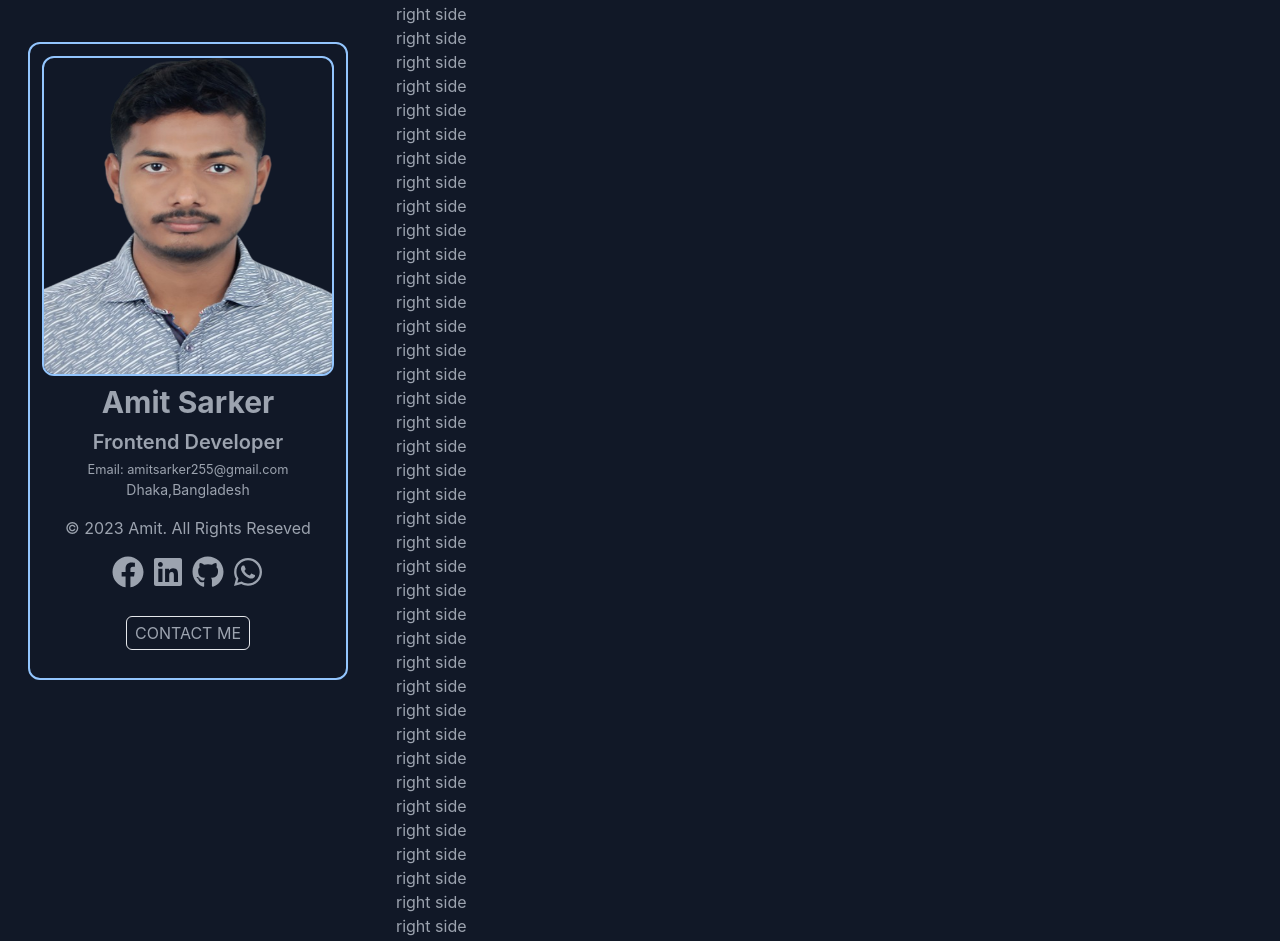
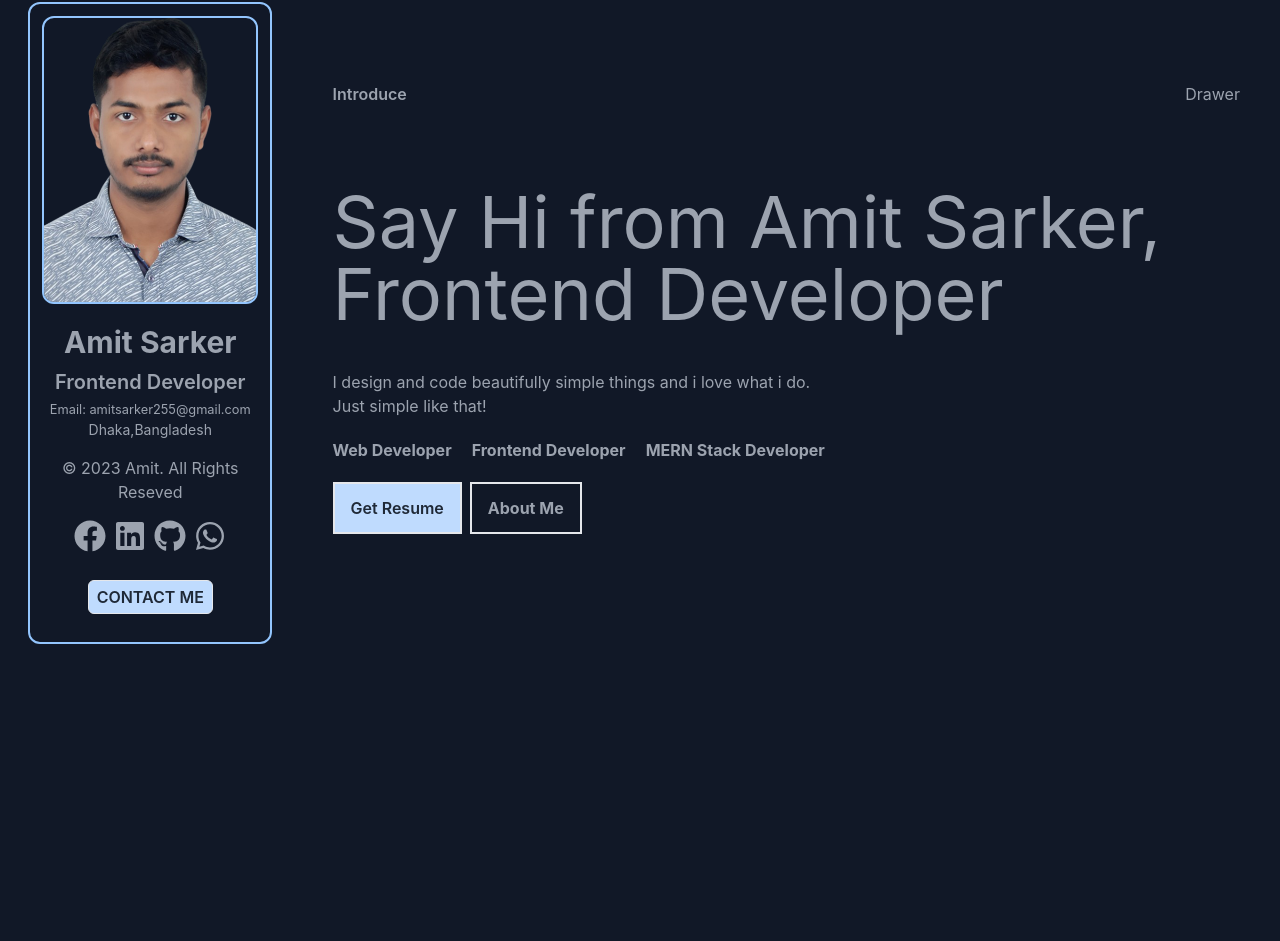
Before and after one commit to amit-sarker-00/portfolio-two-client-code, a React (Create React App) app: page / in a window 1280 px wide. Shown: the part 6-947 px from the top of the page. After the commit the page ends 800 px from the top, so only its background shows below. Built offline with nearby package versions, Linux system fonts and the light colour scheme.

Commit message:
introduce parta added

```diff
--- a/package.json
+++ b/package.json
@@ -11,6 +11,7 @@
     "react-icons": "^4.8.0",
     "react-router-dom": "^6.9.0",
     "react-scripts": "5.0.1",
+    "react-type-animation": "^3.0.1",
     "web-vitals": "^2.1.4"
   },
   "scripts": {
--- /dev/null
+++ b/src/components/Drawer/Drawer.js
@@ -0,0 +1,11 @@
+import React from "react";
+
+const Drawer = () => {
+  return (
+    <div className=" rounded-md ">
+      <h1>Drawer</h1>
+    </div>
+  );
+};
+
+export default Drawer;
--- a/src/components/Home/Home.js
+++ b/src/components/Home/Home.js
@@ -5,15 +5,17 @@ import { FaGithub } from "react-icons/fa";
 import { FaWhatsapp } from "react-icons/fa";
 import { Link } from "react-router-dom";
 import amit from "../../assets/myself-removebg-preview.png";
+import Drawer from "../Drawer/Drawer";
+import Introduction from "../Introduction/Introduction";
 
 const Home = () => {
   return (
     <div className="sm:flex sm:gap-5 md:gap-8 lg:gap-12 mx-5">
-      <div className="sm:sticky rounded-xl border-2 border-blue-300 top-0 sm:top-12 w-full sm:w-64 md:w-72 lg:w-80 h-full ">
+      <div className="sm:sticky rounded-xl border-2 border-blue-300 top-0 sm:top-10 w-full sm:w-64 md:w-72 lg:w-80 h-full ">
         <div className=" p-3  ">
           <div className="">
             <img
-              className="border-2 h-80 w-full border-blue-300  rounded-xl"
+              className="border-2 mb-5 h-72 w-full border-blue-300  rounded-xl"
               src={amit}
               alt=""
             />
@@ -45,7 +47,7 @@ const Home = () => {
                   <FaGithub className="w-8 h-8 "></FaGithub>
                 </a>
               </li>
-              <li className="hover:text-blue-600 transition-all">
+              <li className="hover:text-green-600 transition-all">
                 <a
                   href="https://wa.me/01746889508"
                   target="_blank"
@@ -57,67 +59,24 @@ const Home = () => {
             </ul>
           </div>
           <div className="text-center mb-4">
-            <button className="border rounded-md px-2 py-1">
+            <button className="border rounded-md px-2 py-1 bg-blue-200 font-semibold  text-gray-800">
               <Link>CONTACT ME</Link>
             </button>
           </div>
         </div>
       </div>
-      <div className="">
-        <h1>right side</h1>
-        <h1>right side</h1>
-        <h1>right side</h1>
-
-        <h1>right side</h1>
-        <h1>right side</h1>
-        <h1>right side</h1>
-        <h1>right side</h1>
-        <h1>right side</h1>
-        <h1>right side</h1>
-        <h1>right side</h1>
-        <h1>right side</h1>
-        <h1>right side</h1>
-        <h1>right side</h1>
-        <h1>right side</h1>
-        <h1>right side</h1>
-        <h1>right side</h1>
-        <h1>right side</h1>
-        <h1>right side</h1>
-        <h1>right side</h1>
-        <h1>right side</h1>
-        <h1>right side</h1>
-        <h1>right side</h1>
-        <h1>right side</h1>
-        <h1>right side</h1>
-        <h1>right side</h1>
-        <h1>right side</h1>
-        <h1>right side</h1>
-        <h1>right side</h1>
-        <h1>right side</h1>
-        <h1>right side</h1>
-        <h1>right side</h1>
-        <h1>right side</h1>
-        <h1>right side</h1>
-        <h1>right side</h1>
-        <h1>right side</h1>
-        <h1>right side</h1>
-        <h1>right side</h1>
-        <h1>right side</h1>
-        <h1>right side</h1>
-        <h1>right side</h1>
-        <h1>right side</h1>
-        <h1>right side</h1>
-        <h1>right side</h1>
-        <h1>right side</h1>
-        <h1>right side</h1>
-        <h1>right side</h1>
-        <h1>right side</h1>
-        <h1>right side</h1>
-        <h1>right side</h1>
-        <h1>right side</h1>
-        <h1>right side</h1>
-        <h1>right side</h1>
-        <h1>right side</h1>
+      <div className=" mt-20 w-full flex justify-around">
+        <div>
+          <div>
+            <h1 className="font-semibold ">Introduce</h1>
+            <div>
+              <Introduction></Introduction>
+            </div>
+          </div>
+        </div>
+        <div>
+          <Drawer></Drawer>
+        </div>
       </div>
     </div>
   );
--- /dev/null
+++ b/src/components/Introduction/Introduction.js
@@ -0,0 +1,44 @@
+import React from "react";
+
+const Introduction = () => {
+  return (
+    <div className="">
+      <h1 className="text-7xl mt-20">
+        Say Hi from Amit Sarker,
+        <br /> Frontend Developer
+      </h1>
+      <p className="mt-10">
+        I design and code beautifully simple things and i love what i do.
+        <br /> Just simple like that!
+      </p>
+      <ul className="sm:flex mt-5  gap-5 font-bold ">
+        <li className="list-none ">Web Developer</li>
+        <li className="relative">
+          {" "}
+          <span className="absolute -left-5 hidden sm:block bg-primary w-3 h-3 rounded-full top-1/3"></span>
+          Frontend Developer{" "}
+        </li>
+        <li className="relative">
+          <span className="absolute -left-5 hidden sm:block bg-primary w-3 h-3 rounded-full top-1/3"></span>
+          MERN Stack Developer{" "}
+        </li>
+      </ul>
+      <div className="flex mt-5 gap-2 items-center xs:flex-row	">
+        <a
+          href="https://drive.google.com/file/d/1EY7ocho6DCD1f2GpeLGDeDr_7IOCfQex/view?usp=sharing"
+          className="  bg-blue-200 font-semibold  text-gray-800 py-2 sm:py-3  border-2 px-1 sm:px-4 "
+        >
+          Get Resume
+        </a>
+        <a
+          href="#about"
+          className="   border-2 sm:py-3 py-2 px-1 sm:px-4 font-bold"
+        >
+          About Me
+        </a>
+      </div>
+    </div>
+  );
+};
+
+export default Introduction;
```
Also changed, not shown: 1 other file (tests, documents, lock files or other folders).
